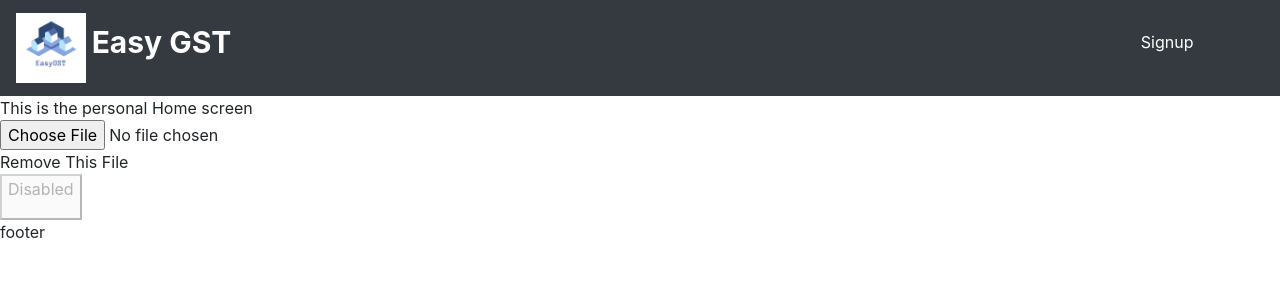
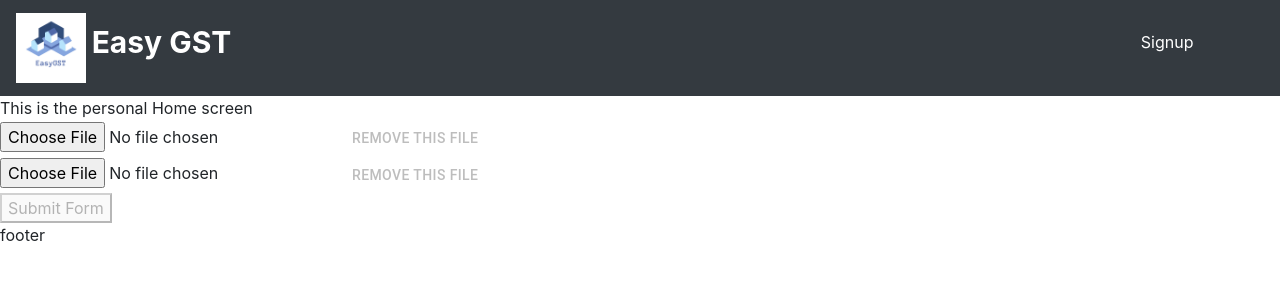
Before and after one commit to sumit9868/GST-Filing, a React (Create React App) app: page /personalhome in a window 1280 px wide. Shown: the top 300 px of the page. Built offline with nearby package versions, Linux system fonts and the light colour scheme; no server answers.

Commit message:
delete file feature done

```diff
--- a/src/JS/Header.js
+++ b/src/JS/Header.js
@@ -37,6 +37,8 @@ function Header() {
             <div>
               {/* icon */}
 
+
+
               <Link to="/personalhome">
                 <Avatar src={auth.currentUser.photoURL} />
               </Link>
--- a/src/JS/PersonalHome.js
+++ b/src/JS/PersonalHome.js
@@ -1,68 +1,119 @@
 import React, { useState } from "react";
-import { useStateValue } from "./StateProvider";
 import { auth, db } from "./firebase";
 import { firebaseApp } from "./firebase";
+import { useHistory } from "react-router-dom";
+import { Button } from "@material-ui/core";
 
 function PersonalHome() {
-  const [fileUrl, setFileUrl] = useState("");
-  const [{ user }, dispatch] = useStateValue();
+  const [fileUrl1, setFileUrl1] = useState("");
+  const [fileUrl2, setFileUrl2] = useState("");
   const [disable1, setDisabled1] = useState(true);
+  const [disable2, setDisabled2] = useState(true);
 
-  const deleteFile = () => {
-    document.getElementById("file1").value="";
-  };
+  const history = useHistory();
 
-
-  const onFileChange = async (e) => {
+  const onFileChange1 = async (e) => {
     const file = e.target.files[0];
     const storageRef = firebaseApp.storage().ref();
     const fileRef = storageRef.child(file.name);
     await fileRef.put(file);
-    setFileUrl(await fileRef.getDownloadURL());
+    setFileUrl1(await fileRef.getDownloadURL());
     setDisabled1(false);
+  };
+
+  const onFileChange2 = async (e) => {
+    const file = e.target.files[0];
+    const storageRef = firebaseApp.storage().ref();
+    const fileRef = storageRef.child(file.name);
+    await fileRef.put(file);
+    setFileUrl2(await fileRef.getDownloadURL());
+    setDisabled2(false);
+  };
+
+  const deleteFile1 = () => {
+    const desertRef = firebaseApp.storage().refFromURL(fileUrl1);
+    desertRef
+      .delete()
+      .then(function () {
+        alert("Deleted");
+      })
+      .catch(function (error) {
+        alert("Cannot delete");
+      });
+    document.getElementById("file1").value = "";
+    setDisabled1(true);
+    setFileUrl1("");
+  };
+
+  const deleteFile2 = () => {
+    const desertRef = firebaseApp.storage().refFromURL(fileUrl2);
+    desertRef
+      .delete()
+      .then(function () {
+        alert("Deleted");
+      })
+      .catch(function (error) {
+        alert("Cannot delete");
+      });
+    document.getElementById("file2").value = "";
+    setDisabled1(true);
+    setFileUrl1("");
   };
 
   const submitForm = (e) => {
     e.preventDefault();
-    const username = auth.currentUser.displayName;
-    const pic = auth.currentUser.photoURL;
-    const id = auth.currentUser.uid;
-
-    console.log(username);
-    console.log(auth.currentUser.uid);
-    console.log(fileUrl);
 
     db.collection("users")
-      .doc(id)
+      .doc(auth.currentUser.uid)
       .set({
-        username: username,
-        pic: pic,
-        file: fileUrl,
+        username: auth.currentUser.displayName,
+        pic: auth.currentUser.photoURL,
+        file1: fileUrl1,
+        file2: fileUrl2,
       })
       .then(alert("Info Saved"))
       .catch((error) => {
         alert(error.message);
       });
+
+    history.replace("/");
   };
 
   return (
     <div className="personalhome">
       This is the personal Home screen
       <form onSubmit={submitForm}>
+        <div>
           <input
             type="file"
             id="file1"
             placeholder="Your file here"
-          onChange={onFileChange}
+            onChange={onFileChange1}
           />
 
-        <div onClick={deleteFile}>
+          <Button disabled={!fileUrl1} onClick={deleteFile1}>
             Remove This File
+          </Button>
         </div>
 
-        <button disabled={disable1} type="submit">
-          <span>{disable1 ? <p>Disabled</p> : "Submit Form"}</span>
+        <div>
+          <input
+            type="file"
+            id="file2"
+            placeholder="Your file here"
+            onChange={onFileChange2}
+          />
+
+          <Button disabled={!fileUrl2} onClick={deleteFile2}>
+            Remove This File
+          </Button>
+        </div>
+
+        <div>
+          <button disabled={disable1 || disable2} type="submit">
+            Submit Form
           </button>
+        </div>
       </form>
     </div>
   );
```
Lines whose indentation alone changed are shown as unchanged.
